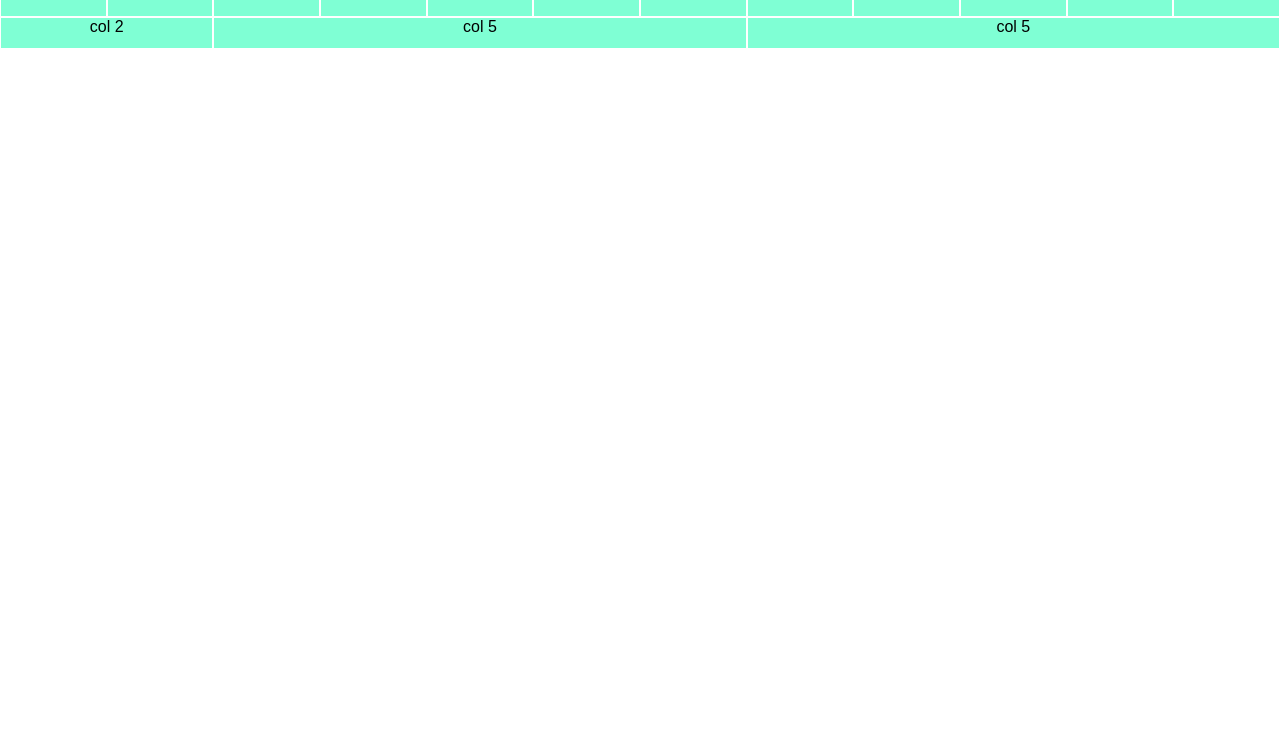
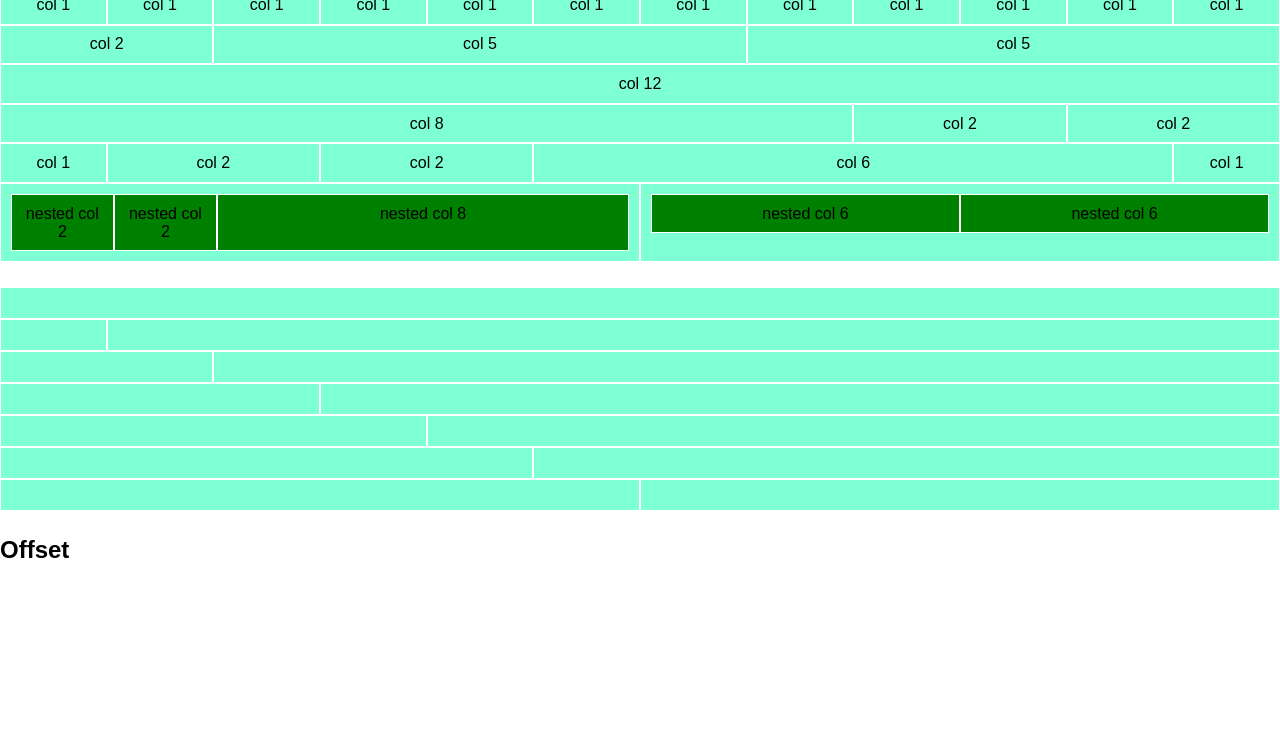
Before and after one commit to Samuelec14/html-css-12bool, a plain HTML site: page index.html in a window 1280 px wide. Shown: the part 52-800 px from the top of the page. Drawn offline with Linux system fonts and the light colour scheme.

Commit message:
first part done

```diff
--- a/css/12bool.css
+++ b/css/12bool.css
@@ -52,44 +52,39 @@
 
 /* COLUMNS OFFSET FRAMEWORK
 */
-.col{
-    flex-grow: 1;
-    flex-basis: 0;
-    max-width: 100%;
-}
-.col-1{
+.offset-col-1{
     width: calc((100% / 12) * 1);
 }
-.col-2{
+.offset-col-2{
     width: calc((100% / 12) * 2);
 }
-.col-3{
+.offset-col-3{
     width: calc((100% / 12) * 3);
 }
-.col-4{
+.offset-col-4{
     width: calc((100% / 12) * 4);
 }
-.col-5{
+.offset-col-5{
     width: calc((100% / 12) * 5);
 }
-.col-6{
+.offset-col-6{
     width: calc((100% / 12) * 6);
 }
-.col-7{
+.offset-col-7{
     width: calc((100% / 12) * 7);
 }
-.col-8{
+.offset-col-8{
     width: calc((100% / 12) * 8);
 }
-.col-9{
+.offset-col-9{
     width: calc((100% / 12) * 9);
 }
-.col-10{
+.offset-col-10{
     width: calc((100% / 12) * 10);
 }
-.col-11{
+.offset-col-11{
     width: calc((100% / 12) * 11);
 }
-.col-12{
+.offset-col-12{
     width: calc((100% / 12) * 12);
 }
--- a/css/style.css
+++ b/css/style.css
@@ -15,13 +15,35 @@
     }
 
     [class*="col"]{
-        background-color: aquamarine;
         border: 1px solid white;
         min-height: 2rem;
+        padding: .6125rem;
     }
+    .blue-col{
+        background-color: aquamarine;
+    }
+    .green-col{
+        background-color: green;
+    }
+    section{
+        margin-bottom: 1.55rem;
+    }
+
 
 /* MAIN
 */
+/* <!-- SECTION 1 -->
+ */
 main .row div{
     text-align: center;
 }
+
+
+
+/* <!-- SECTION 2 -->
+ */
+
+
+
+/* <!-- SECTION 3 -->
+ */
--- a/index.html
+++ b/index.html
@@ -25,37 +25,122 @@
         <main>
 
             <!-- SECTION 1 -->
-            <section class="esercizio per casa">
+            <section class="esercizio-per-casa">
                 <div class="row">
 
-                    <div class="col-1"> col 1</div>
-                    <div class="col-1"> col 1</div>
-                    <div class="col-1"> col 1</div>
-                    <div class="col-1"> col 1</div>
-                    <div class="col-1"> col 1</div>
-                    <div class="col-1"> col 1</div>
-                    <div class="col-1"> col 1</div>
-                    <div class="col-1"> col 1</div>
-                    <div class="col-1"> col 1</div>
-                    <div class="col-1"> col 1</div>
-                    <div class="col-1"> col 1</div>
-                    <div class="col-1"> col 1</div>
+                    <div class="col-1 blue-col"> col 1</div>
+                    <div class="col-1 blue-col"> col 1</div>
+                    <div class="col-1 blue-col"> col 1</div>
+                    <div class="col-1 blue-col"> col 1</div>
+                    <div class="col-1 blue-col"> col 1</div>
+                    <div class="col-1 blue-col"> col 1</div>
+                    <div class="col-1 blue-col"> col 1</div>
+                    <div class="col-1 blue-col"> col 1</div>
+                    <div class="col-1 blue-col"> col 1</div>
+                    <div class="col-1 blue-col"> col 1</div>
+                    <div class="col-1 blue-col"> col 1</div>
+                    <div class="col-1 blue-col"> col 1</div>
 
                 </div>
 
                 <div class="row">
 
-                    <div class="col-2"> col 2</div>
-                    <div class="col-5"> col 5</div>
-                    <div class="col-5"> col 5</div>
+                    <div class="col-2 blue-col"> col 2</div>
+                    <div class="col-5 blue-col"> col 5</div>
+                    <div class="col-5 blue-col"> col 5</div>
 
+                </div>
+
+                <div class="row">
+
+                    <div class="col-12 blue-col"> col 12</div>
+
+                </div>
+
+                <div class="row">
+
+                    <div class="col-8 blue-col"> col 8</div>
+                    <div class="col-2 blue-col"> col 2</div>
+                    <div class="col-2 blue-col"> col 2</div>
+
+                </div>
+
+                <div class="row">
+
+                    <div class="col-1 blue-col"> col 1</div>
+                    <div class="col-2 blue-col"> col 2</div>
+                    <div class="col-2 blue-col"> col 2</div>
+                    <div class="col-6 blue-col"> col 6</div>
+                    <div class="col-1 blue-col"> col 1</div>
+
+                </div>
+
+                <div class="row">
+
+                    <div class="col-6 blue-col">
+
+                        <div class="row">
+                            <div class="col-2 green-col"> nested col 2</div>
+                            <div class="col-2 green-col"> nested col 2</div>
+                            <div class="col-8 green-col"> nested col 8</div>
+                        </div>
+
+                    </div>
+                    <div class="col-6 blue-col">
+                        <div class="row">
+                            <div class="col-6 green-col"> nested col 6</div>
+                            <div class="col-6 green-col"> nested col 6</div>
+                        </div>
+
+                    </div>
+
+                </div>
+
+
+            </section>
+
+            <!-- SECTION 2 -->
+            <section class="no-wrote-section">
+
+                <div class="row">
+                    <div class="col blue-col"></div>
+                </div>
+
+                <div class="row">
+                    <div class="col-1 blue-col"></div>
+                    <div class="col blue-col"></div>
+                </div>
+
+                <div class="row">
+                    <div class="col-2 blue-col"></div>
+                    <div class="col blue-col"></div>
+                </div>
+
+                <div class="row">
+                    <div class="col-3 blue-col"></div>
+                    <div class="col blue-col"></div>
+                </div>
+
+                <div class="row">
+                    <div class="col-4 blue-col"></div>
+                    <div class="col blue-col"></div>
+                </div>
+
+                <div class="row">
+                    <div class="col-5 blue-col"></div>
+                    <div class="col blue-col"></div>
+                </div>
+
+                <div class="row">
+                    <div class="col-6 blue-col"></div>
+                    <div class="col blue-col"></div>
                 </div>
 
             </section>
 
-            <!-- SECTION 2 -->
+            <!-- SECTION 3 -->
             <section class="offset">
-
+                <h2>Offset</h2>
             </section>
 
 
```
